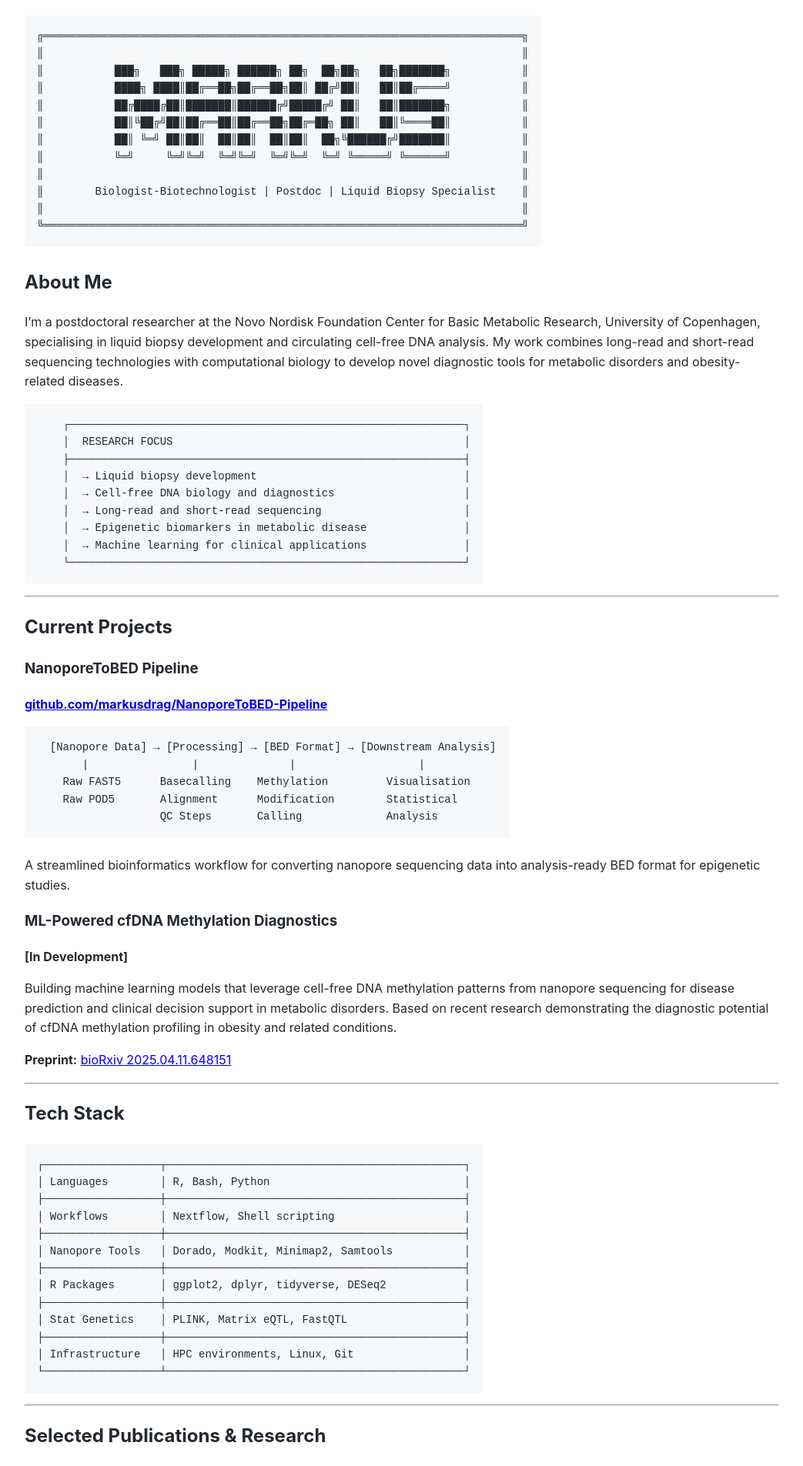
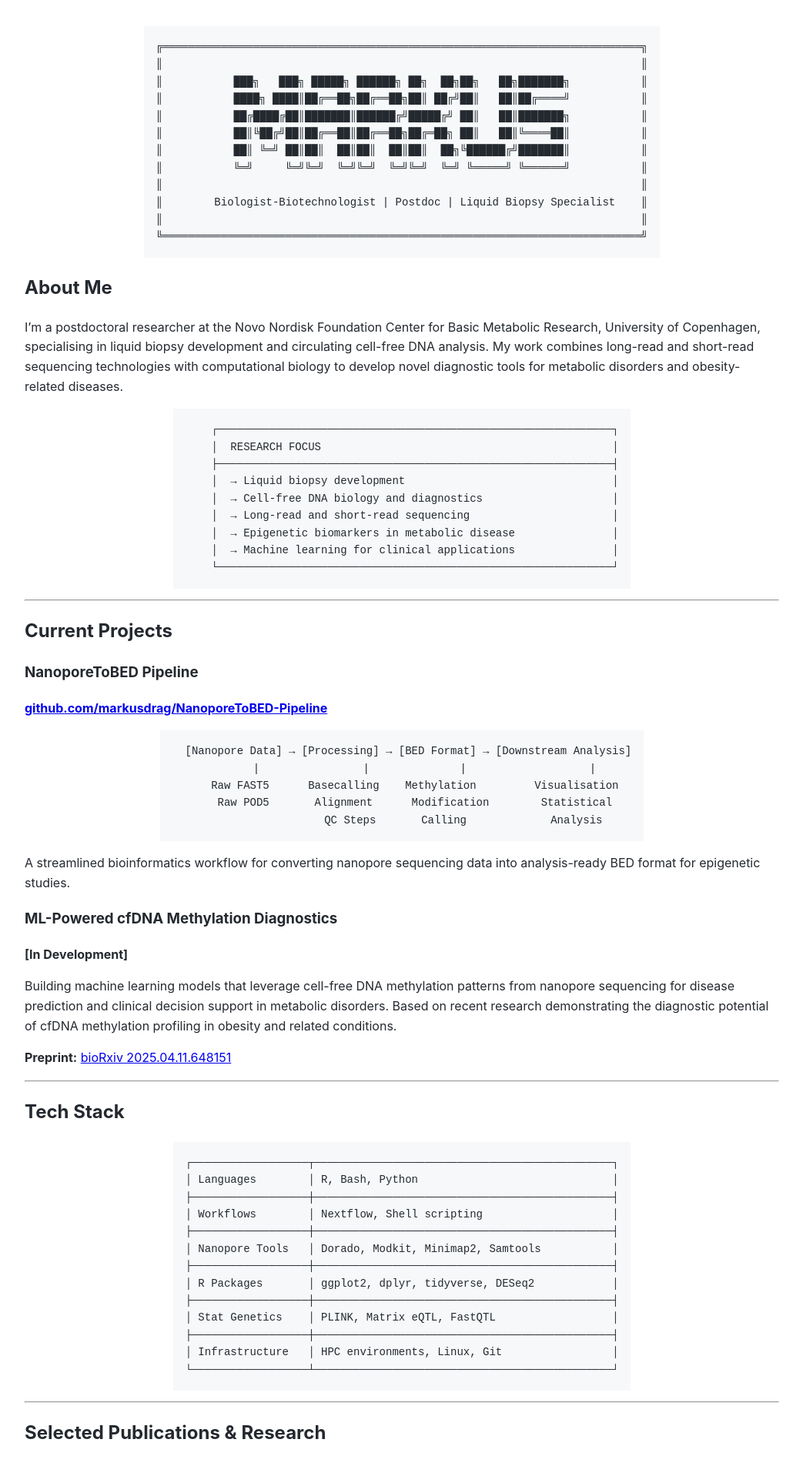
Before and after one commit to markusdrag/markusdrag.github.io, a Jekyll site: the page built from README.md, in a window 1280 px wide. Shown: the top 1905 px of the page at 77% size, without its empty margins (118-1161 px from the left). Built offline with Jekyll 4.4.1, drawn with Linux system fonts in a browser that asks for light colours; our own code applies the rules of GitHub Pages for plain Markdown files.

Commit message:
Update style.scss

```diff
--- a/assets/css/style.scss
+++ b/assets/css/style.scss
@@ -6,7 +6,6 @@ body {
   margin: 0;
   padding: 20px;
   background: white;
-  text-align: center;
 }
 
 .main-content {
@@ -15,24 +14,18 @@ body {
   font-size: 16px;
   line-height: 1.6;
   color: #24292f;
-  text-align: left;
 }
 
 pre {
   background: #f6f8fa;
   padding: 16px;
   overflow: auto;
-  text-align: left;
-  display: inline-block;
-  margin: 0 auto;
-  font-size: 14px;
-}
-
-.main-content > pre {
+  text-align: center;
   display: block;
   margin-left: auto;
   margin-right: auto;
   width: fit-content;
+  font-size: 14px;
 }
 
 /* Mobile optimisation */
```
